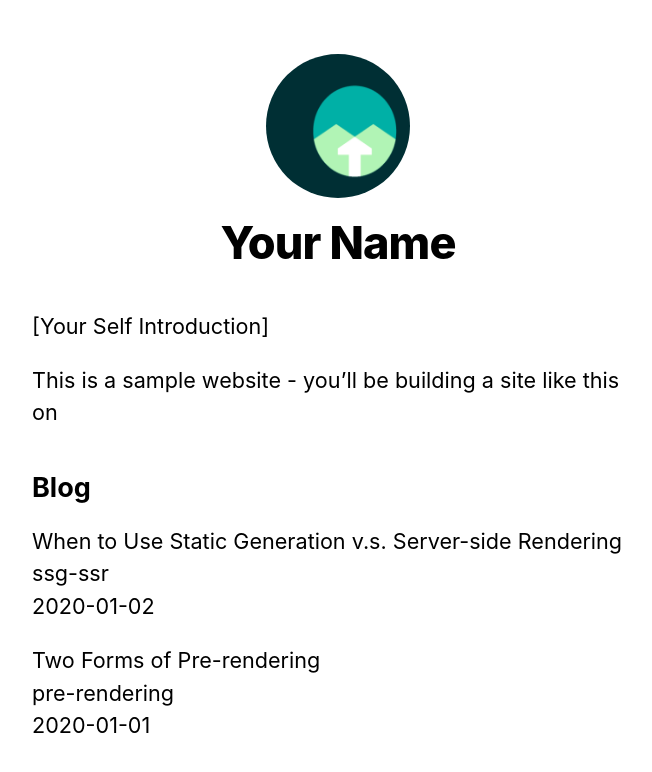
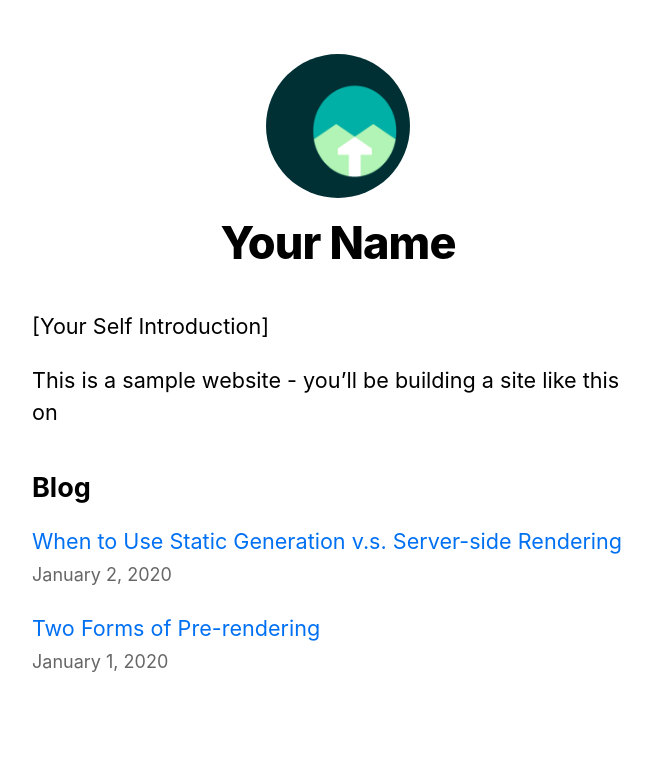
Before and after one commit to frostini/better-commons, a Next.js app: page / in a window 1280 px wide. Shown: the top 772 px of the page, without its empty margins (302-954 px from the left). Built offline with nearby package versions, Linux system fonts and the light colour scheme.

Commit message:
added preliminary features to test deployment with dynamic routes.

```diff
--- /dev/null
+++ b/components/date.js
@@ -0,0 +1,6 @@
+import { parseISO, format } from 'date-fns'
+
+export default function Date({ dateString }) {
+  const date = parseISO(dateString)
+  return <time dateTime={dateString}>{format(date, 'LLLL d, yyyy')}</time>
+}
--- a/lib/posts.js
+++ b/lib/posts.js
@@ -1,6 +1,8 @@
 import fs from 'fs'
 import path from 'path'
 import matter from 'gray-matter'
+import remark from 'remark'
+import html from 'remark-html'
 
 const postsDirectory = path.join(process.cwd(), 'posts')
 
@@ -59,16 +61,23 @@
   })
 }
 
-export function getPostData(id) {
+export async function getPostData(id) {
   const fullPath = path.join(postsDirectory, `${id}.md`)
   const fileContents = fs.readFileSync(fullPath, 'utf8')
 
   // Use gray-matter to parse the post metadata section
   const matterResult = matter(fileContents)
 
-  // Combine the data with the id
+  // Use remark to convert markdown into HTML string
+  const processedContent = await remark()
+    .use(html)
+    .process(matterResult.content)
+  const contentHtml = processedContent.toString()
+
+  // Combine the data with the id and contentHtml
   return {
     id,
+    contentHtml,
     ...matterResult.data
   }
 }
--- a/pages/index.js
+++ b/pages/index.js
@@ -1,4 +1,6 @@
 import Head from 'next/head'
+import Link from 'next/link'
+import Date from '../components/date'
 import Layout, { siteTitle } from '../components/layout'
 import utilStyles from '../styles/utils.module.css'
 import { getSortedPostsData } from '../lib/posts'
@@ -29,11 +31,13 @@
         <ul className={utilStyles.list}>
           {allPostsData.map(({ id, date, title }) => (
             <li className={utilStyles.listItem} key={id}>
-              {title}
+              <Link href={`/posts/${id}`}>
+                <a>{title}</a>
+              </Link>
               <br />
-              {id}
-              <br />
-              {date}
+              <small className={utilStyles.lightText}>
+                <Date dateString={date} />
+              </small>
             </li>
           ))}
         </ul>
```
Also changed, not shown: pages/posts/[id].js (+14 -6 lines).
